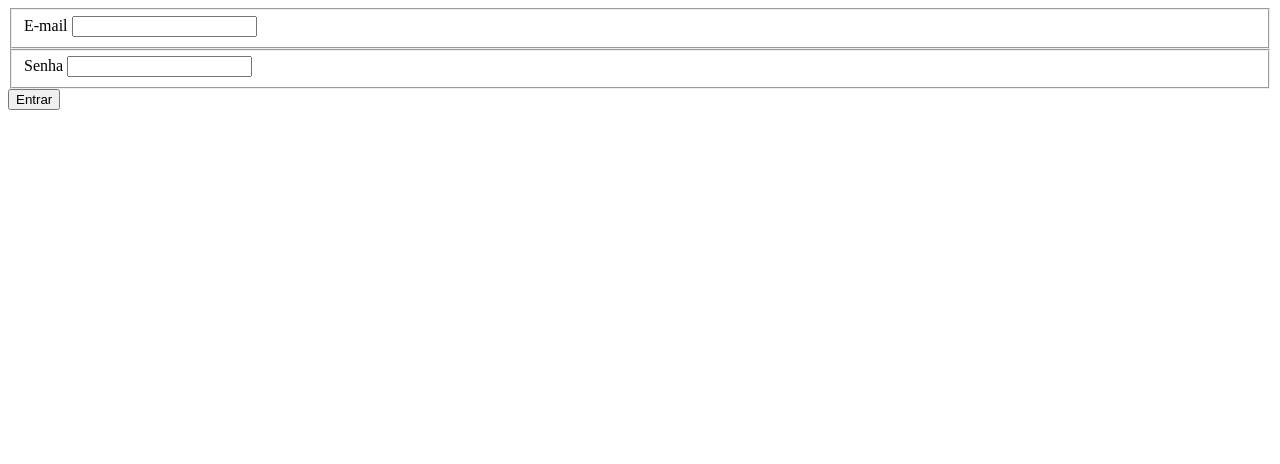
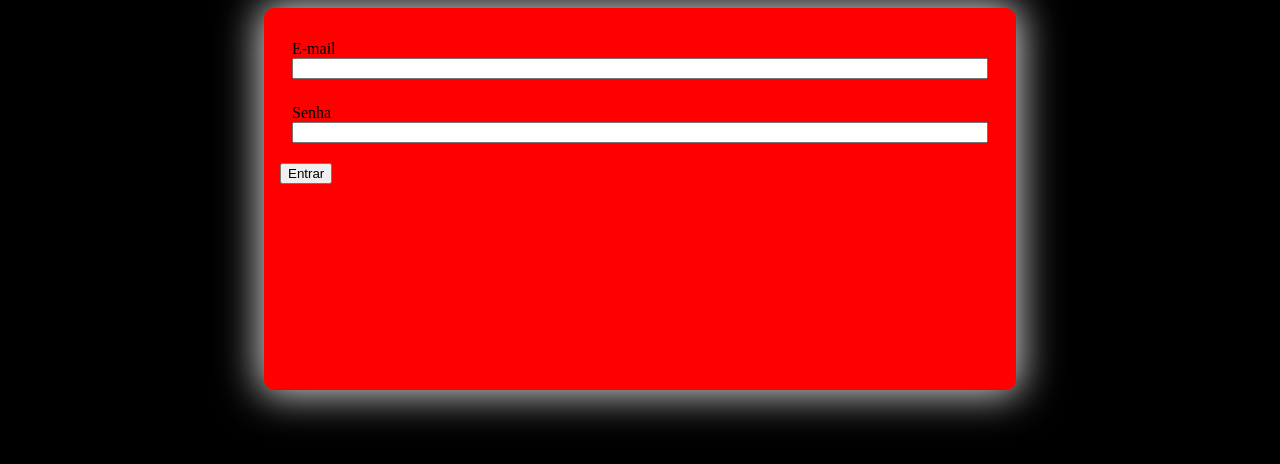
Before and after one commit to matheustakasaki/hc-3-graphql, a website: page client-server/src/pages/sign-in.html in a window 1280 px wide. Drawn offline with Linux system fonts and the light colour scheme.

Commit message:
criando css teste

```diff
--- /dev/null
+++ b/client-server/src/pages/sign-in.css
@@ -0,0 +1,11 @@
+body{
+    height: 100vh;
+    background-color: black;
+
+}
+
+fieldset{
+    display: flex;
+    flex-direction: column;
+    flex-wrap: wrap;
+}
--- a/client-server/src/pages/sign-in.html
+++ b/client-server/src/pages/sign-in.html
@@ -5,12 +5,42 @@
     <meta charset="UTF-8">
     <meta http-equiv="X-UA-Compatible" content="IE=edge">
     <meta name="viewport" content="width=device-width, initial-scale=1.0">
+    <link rel="stylesheet" href="./sign-in.css">
     <title>Início - Cliente-Servidor</title>
+
+    <style>
+        body {
+            height: 100vh;
+        }
+
+        fieldset {
+            display: flex;
+            flex-direction: column;
+            flex-wrap: wrap;
+            margin: 10px 0;
+            border: none;
+        }
+
+        form {
+            width: 100%;
+            max-width: 720px;
+            margin: 0 auto;
+            padding: 1rem;
+
+            height: 100%;
+            background-color: red;
+            max-height: 350px;
+            border-radius: 10px;
+            -webkit-box-shadow: 0px 0px 40px 4px rgba(219, 219, 219, 1);
+            -moz-box-shadow: 0px 0px 40px 4px rgba(219, 219, 219, 1);
+            box-shadow: 0px 0px 40px 4px rgba(219, 219, 219, 1);
+        }
+    </style>
 </head>
 
 <body>
 
-    <form action="/authenticate" method="post">
+    <form action="/authenticate" method="POST">
         <fieldset>
             <label for="email">E-mail</label>
             <input id="email" name="email" inputmode="email" type="email" autocomplete="username">
```
